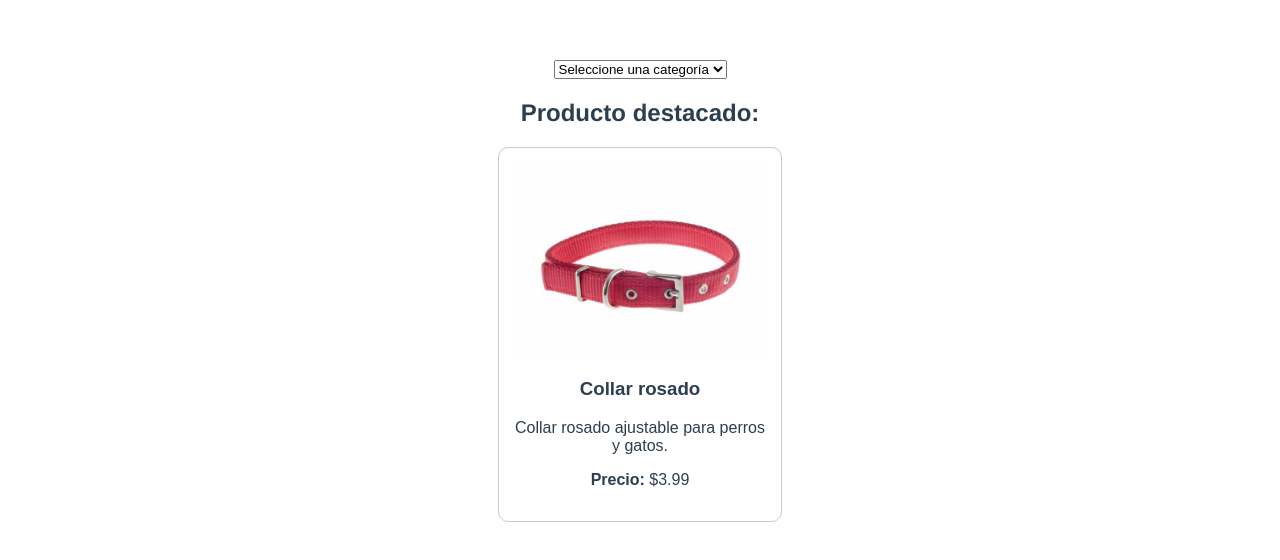
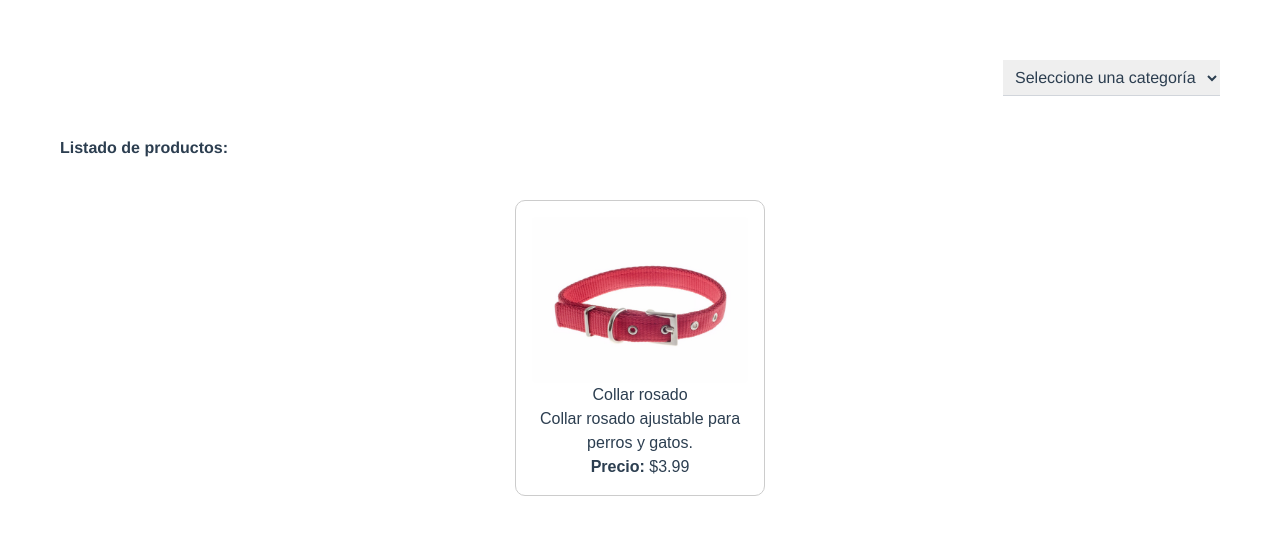
Before and after one commit to vdelianny/pet-shop, a Vue app: page / in a window 1280 px wide. Shown: the top 560 px of the page. Built offline with nearby package versions, Linux system fonts and the light colour scheme.

Commit message:
incluyendo estilos de tailwind.css - propiedades y eventos

```diff
--- a/package.json
+++ b/package.json
@@ -8,7 +8,10 @@
     "lint": "vue-cli-service lint"
   },
   "dependencies": {
+    "autoprefixer": "^10",
     "core-js": "^3.8.3",
+    "postcss": "^8",
+    "tailwindcss": "^3",
     "vue": "^3.2.13"
   },
   "devDependencies": {
@@ -18,7 +21,8 @@
     "@vue/cli-plugin-eslint": "~5.0.0",
     "@vue/cli-service": "~5.0.0",
     "eslint": "^7.32.0",
-    "eslint-plugin-vue": "^8.0.3"
+    "eslint-plugin-vue": "^8.0.3",
+    "vue-cli-plugin-tailwind": "~3.0.0"
   },
   "eslintConfig": {
     "root": true,
--- /dev/null
+++ b/postcss.config.js
@@ -0,0 +1,6 @@
+module.exports = {
+  plugins: {
+    tailwindcss: {},
+    autoprefixer: {}
+  }
+}
--- /dev/null
+++ b/src/assets/tailwind.css
@@ -0,0 +1,5 @@
+@tailwind base;
+
+@tailwind components;
+
+@tailwind utilities;
--- a/src/components/CategoryFilter.vue
+++ b/src/components/CategoryFilter.vue
@@ -1,19 +1,29 @@
 <template>
-  <div>
-    <select v-model="selected">
+  <div class="flex justify-end">
+    <select
+      v-model="category"
+      class="p-2 border-b border-gray-300 outline-none"
+      @change="emit('update:modelValue', $event.target.value)"
+    >
       <option disabled value="">Seleccione una categoría</option>
-      <option>Accesorios</option>
-      <option>Medicinas</option>
-      <option>Alimentos</option>
+      <option
+        v-for="option in categories"
+        :value="option.value"
+        :key="option.value"
+      >
+        {{ option.text }}
+      </option>
     </select>
   </div>
 </template>
 
 <script setup>
-import {
-  ref
-} from "vue"
+import { ref, defineProps, defineEmits } from "vue"
 
-const selected = ref('')
+defineProps({
+  categories: Array,
+})
+const emit = defineEmits(["update"])
 
+const category = ref("")
 </script>
--- a/src/main.js
+++ b/src/main.js
@@ -1,4 +1,5 @@
 import { createApp } from 'vue'
 import App from './App.vue'
+import './assets/tailwind.css'
 
 createApp(App).mount('#app')
--- a/src/views/ProductList.vue
+++ b/src/views/ProductList.vue
@@ -1,10 +1,22 @@
 <template>
-  <CategoryFilter />
-  <h2>Producto destacado:</h2>
-  <ProductCard />
+  <CategoryFilter :categories="categories" v-model="category" />
+  <h2 class="my-10 text-start font-semibold">
+    Listado de productos: {{ category }}
+  </h2>
+  <div>
+    <ProductCard />
+  </div>
 </template>
 
 <script setup>
+import { ref } from "vue"
 import ProductCard from "@/components/ProductCard.vue"
 import CategoryFilter from "@/components/CategoryFilter.vue"
+
+const category = ref("")
+const categories = ref([
+  { text: "Accesorios", value: "Accesorios" },
+  { text: "Medicinas", value: "Medicinas" },
+  { text: "Alimentos", value: "Alimentos" },
+])
 </script>
--- /dev/null
+++ b/tailwind.config.js
@@ -0,0 +1,8 @@
+/** @type {import('tailwindcss').Config} */
+module.exports = {
+  content: ['./public/**/*.html', './src/**/*.{vue,js,ts,jsx,tsx}'],
+  theme: {
+    extend: {},
+  },
+  plugins: [],
+}
```
Also changed, not shown: 1 other file (tests, documents, lock files or other folders).
